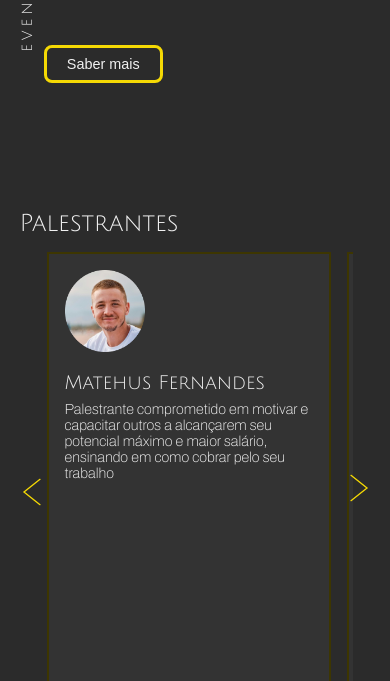
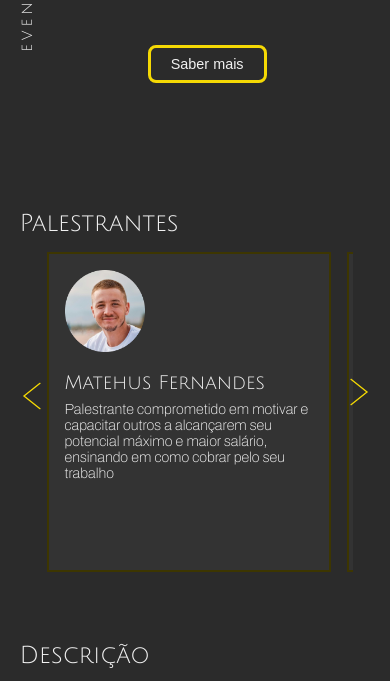
Before and after one commit to Jvcgoncalves/social-midia-event-lp, a plain HTML site: page index.html in a window 390 px wide. Shown: the part 366-1047 px from the top of the page. Drawn offline with Linux system fonts and the light colour scheme.

Commit message:
update responsiviness

```diff
--- a/index.html
+++ b/index.html
@@ -38,7 +38,7 @@
               DIGITAIS
               <img src="./src/images/Whatsapp.png" alt="whatsapp-icon">
             </p>
-            <button class="see-more-button margin-autogi">
+            <button class="see-more-button margin-auto">
               Saber mais
             </button>
           </div>
--- a/src/sass/responsiviness/home.scss
+++ b/src/sass/responsiviness/home.scss
@@ -141,6 +141,7 @@
     }
 
     .speakers{
+      max-height: 25rem;
 
       h2{
         font-size: 1.5rem;
@@ -299,8 +300,6 @@
 
   .main-content{
     .start-block{
-      height: 70vh;
-      height: 70dvh;
       .impact-phrase-div{
         .impact-phrase{
           font-size: 1rem;
@@ -325,8 +324,6 @@
 
     .speakers{
       margin-bottom: 2rem;
-      height: 70vh;
-      height: 70dvh;
 
       h2{
         font-size: 1.3rem;
@@ -335,7 +332,7 @@
         height: 90%;
         .carousel-wrapper{
           .carousel-items{
-            height: 100%;
+            height: 20rem;
             width: 16rem;
             h2{
               font-size: 1.3rem;
@@ -436,7 +433,7 @@
         height: 95%;
         .carousel-wrapper{
           .carousel-items{
-            height: 100%;
+            height: 20rem;
             width: 90%;
 
             h2{
```
Also changed, not shown: src/styles/style.css, 1 other file.
